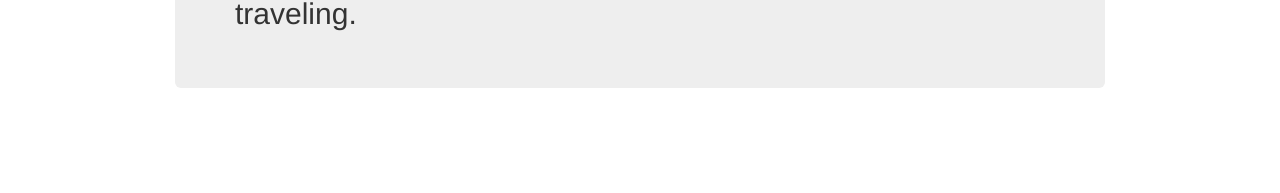
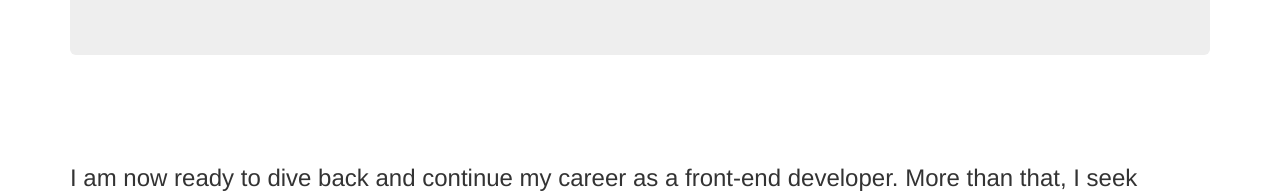
Before and after one commit to alienas/bitstarter, a website: page cm.html in a window 1280 px wide. Shown: the part 270-463 px from the top of the page. Drawn offline with nearby package versions, Linux system fonts and the light colour scheme.

Commit message:
Update cm.html

```diff
--- a/cm.html
+++ b/cm.html
@@ -36,7 +36,7 @@
       }
 
 	       .container {
-        width: 960px;
+        min-width: 481px;
       }
 
 }
```
